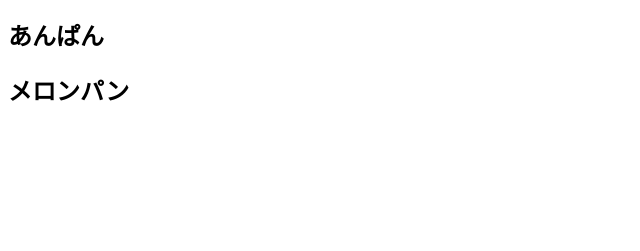
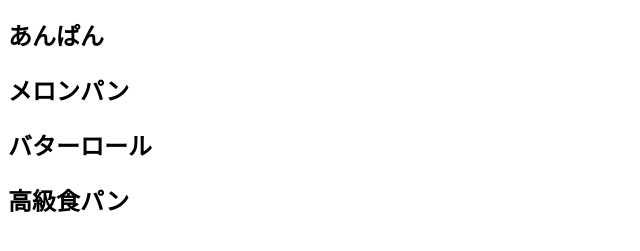
Before and after one commit to zd2L10/myshop, a plain HTML site: page items.html in a window 1280 px wide. Shown: the part 127-378 px from the top of the page, without its empty margins (0-640 px from the left). Drawn offline with Linux system fonts and the light colour scheme.

Commit message:
商品の追加

```diff
--- a/items.html
+++ b/items.html
@@ -11,6 +11,8 @@
     <h2>カレーパン</h2>
     <h2>あんぱん</h2>
     <h2>メロンパン</h2>
+    <h2>バターロール</h2>
+    <h2>高級食パン</h2>
     <script>
         検索機能
         並べ替え機能
```
